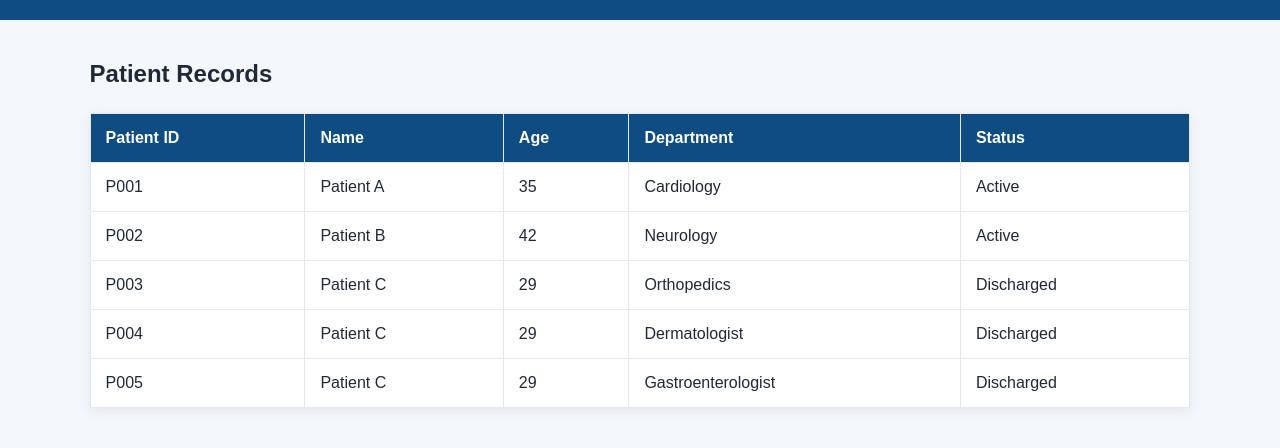
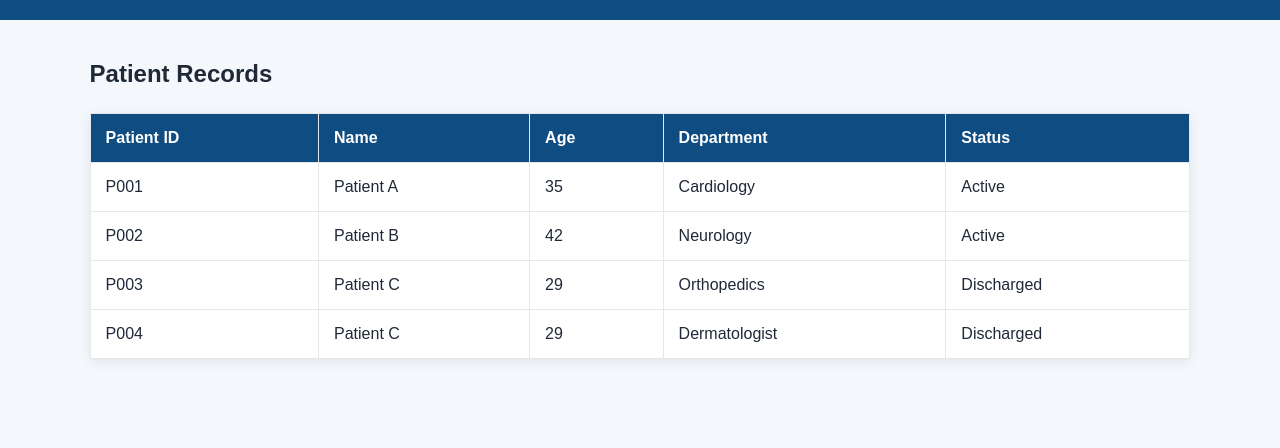
Before and after one commit to tmvimal33-ind/medical-hospital-own, a plain HTML site: page modules/patients.html in a window 1280 px wide. Shown: the part 94-542 px from the top of the page. Drawn offline with Linux system fonts and the light colour scheme.

```diff
--- a/modules/patients.html
+++ b/modules/patients.html
@@ -29,7 +29,7 @@
             <tr><td>P002</td><td>Patient B</td><td>42</td><td>Neurology</td><td>Active</td></tr>
             <tr><td>P003</td><td>Patient C</td><td>29</td><td>Orthopedics</td><td>Discharged</td></tr>
             <tr><td>P004</td><td>Patient C</td><td>29</td><td>Dermatologist</td><td>Discharged</td></tr>
-            <tr><td>P005</td><td>Patient C</td><td>29</td><td>Gastroenterologist</td><td>Discharged</td></tr>
+
 
         </tbody>
     </table>
```
